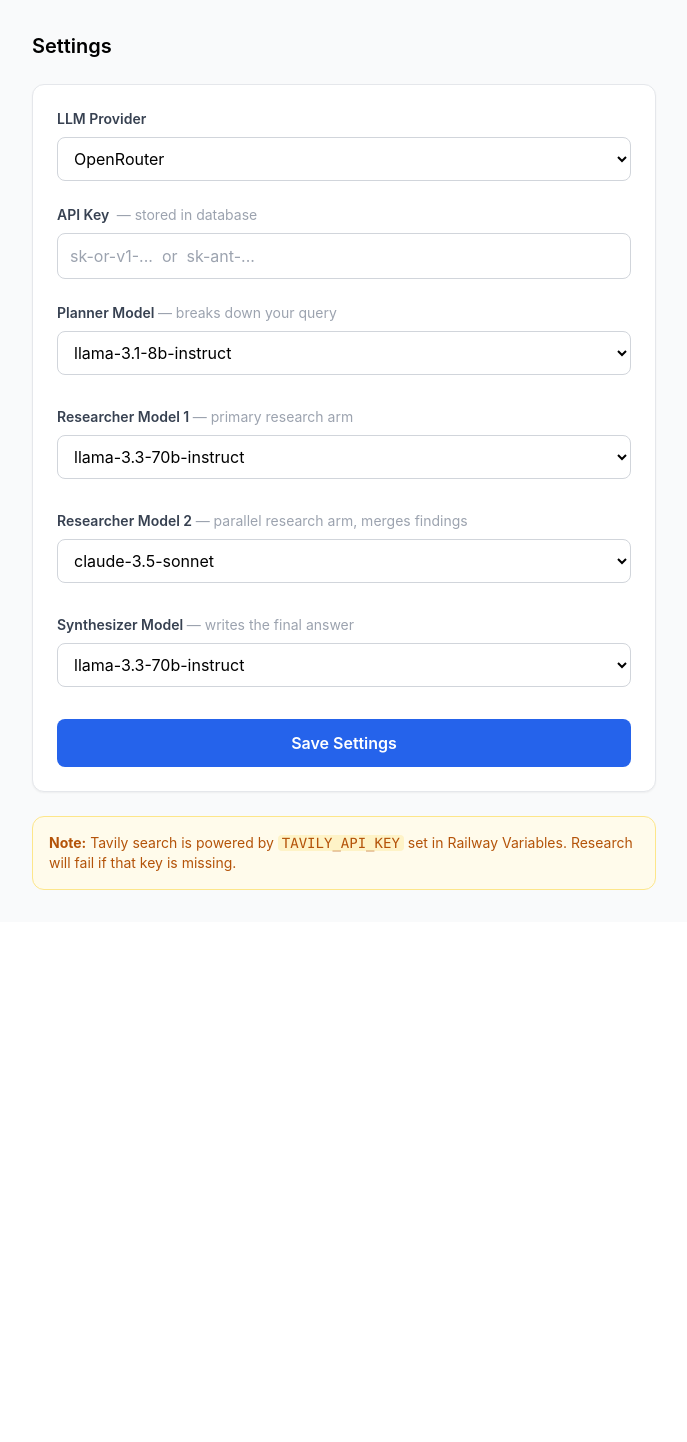
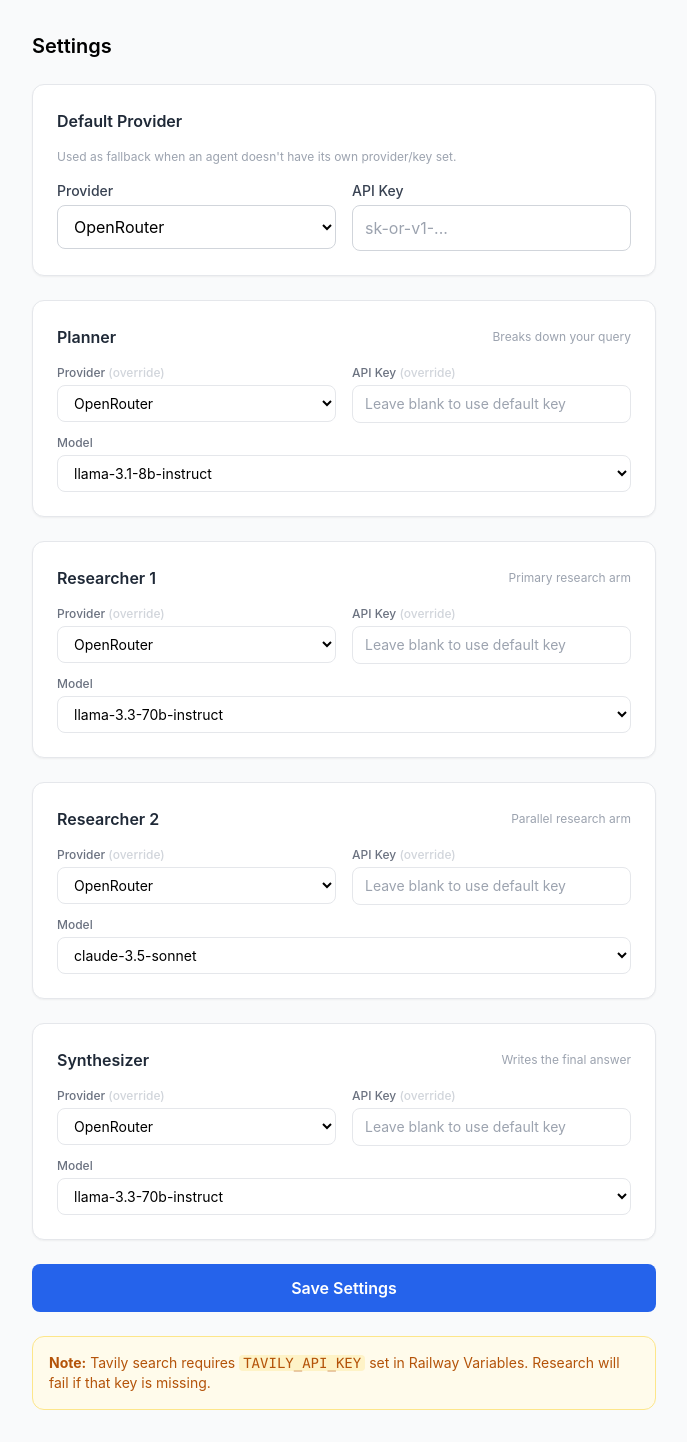
Before and after one commit to crypto2retire/deepsearch, a FastAPI app: page /settings in a window 1280 px wide. Shown: the part 61-1503 px from the top of the page, without its empty margins (296-983 px from the left). Before the commit the page ends 951 px from the top, so only its background shows below. Run offline with FastAPI, Linux system fonts and the light colour scheme; some libraries are stand-ins or nearby versions.

Commit message:
feat: per-agent provider and API key support
- Each agent (planner, researcher 1, researcher 2, synthesizer) can now
  use its own provider and API key, overriding the default
- Redesigned settings page with per-agent provider/key/model cards
- Add DB migration for new columns on startup
- Pipeline uses per-agent provider/key with fallback to default
- Supports mixing OpenRouter, Z.ai, MiniMax, OpenAI, Anthropic, Google

```diff
--- a/app/api/routes/settings.py
+++ b/app/api/routes/settings.py
@@ -84,20 +84,25 @@ async def settings_post(
     provider_api_key: str = Form(...),
     planner_model: str = Form(...),
     planner_custom: str = Form(""),
+    planner_provider: str = Form(""),
+    planner_api_key: str = Form(""),
     researcher_model: str = Form(...),
     researcher_custom: str = Form(""),
+    researcher_provider_1: str = Form(""),
+    researcher_api_key_1: str = Form(""),
     researcher_model_2_raw: str = Form(...),
     researcher_model_2_custom: str = Form(""),
+    researcher_provider_2: str = Form(""),
+    researcher_api_key_2: str = Form(""),
     synthesizer_model: str = Form(...),
     synthesizer_custom: str = Form(""),
+    synthesizer_provider: str = Form(""),
+    synthesizer_api_key: str = Form(""),
 ):
-    # Resolve "custom" selections
     planner = planner_custom if planner_model == "custom" else planner_model
-    researcher = researcher_custom if researcher_model == "custom" else researcher_model
+    researcher_1 = researcher_custom if researcher_model == "custom" else researcher_model
+    researcher_2 = researcher_model_2_raw if researcher_model_2_raw != "custom" else researcher_model_2_custom
     synthesizer = synthesizer_custom if synthesizer_model == "custom" else synthesizer_model
-
-    researcher_model_1 = researcher_model if researcher_model != "custom" else researcher_custom
-    researcher_model_2 = researcher_model_2_raw if researcher_model_2_raw != "custom" else researcher_model_2_custom
 
     try:
         async for db in get_db():
@@ -107,31 +112,54 @@ async def settings_post(
                 row.provider_type = provider_type
                 row.provider_api_key = provider_api_key
                 row.planner_model = planner
-                row.researcher_model_1 = researcher_model_1
-                row.researcher_model_2 = researcher_model_2
+                row.planner_provider = planner_provider or provider_type
+                row.planner_api_key = planner_api_key
+                row.researcher_model_1 = researcher_1
+                row.researcher_provider_1 = researcher_provider_1 or provider_type
+                row.researcher_api_key_1 = researcher_api_key_1
+                row.researcher_model_2 = researcher_2
+                row.researcher_provider_2 = researcher_provider_2 or provider_type
+                row.researcher_api_key_2 = researcher_api_key_2
                 row.synthesizer_model = synthesizer
+                row.synthesizer_provider = synthesizer_provider or provider_type
+                row.synthesizer_api_key = synthesizer_api_key
             else:
                 row = GlobalSetting(
                     provider_type=provider_type,
                     provider_api_key=provider_api_key,
                     planner_model=planner,
-                    researcher_model_1=researcher_model_1,
-                    researcher_model_2=researcher_model_2,
+                    planner_provider=planner_provider or provider_type,
+                    planner_api_key=planner_api_key,
+                    researcher_model_1=researcher_1,
+                    researcher_provider_1=researcher_provider_1 or provider_type,
+                    researcher_api_key_1=researcher_api_key_1,
+                    researcher_model_2=researcher_2,
+                    researcher_provider_2=researcher_provider_2 or provider_type,
+                    researcher_api_key_2=researcher_api_key_2,
                     synthesizer_model=synthesizer,
+                    synthesizer_provider=synthesizer_provider or provider_type,
+                    synthesizer_api_key=synthesizer_api_key,
                 )
                 db.add(row)
             await db.commit()
     except Exception:
-        # Fallback: just update the cache without touching DB
         pass
 
     prefs = {
         "provider_type": provider_type,
         "provider_api_key": provider_api_key,
         "planner_model": planner,
-        "researcher_model_1": researcher_model_1,
-        "researcher_model_2": researcher_model_2,
+        "planner_provider": planner_provider or provider_type,
+        "planner_api_key": planner_api_key,
+        "researcher_model_1": researcher_1,
+        "researcher_provider_1": researcher_provider_1 or provider_type,
+        "researcher_api_key_1": researcher_api_key_1,
+        "researcher_model_2": researcher_2,
+        "researcher_provider_2": researcher_provider_2 or provider_type,
+        "researcher_api_key_2": researcher_api_key_2,
         "synthesizer_model": synthesizer,
+        "synthesizer_provider": synthesizer_provider or provider_type,
+        "synthesizer_api_key": synthesizer_api_key,
     }
     set_global_prefs(prefs)
 
--- a/app/main.py
+++ b/app/main.py
@@ -41,10 +41,22 @@ async def lifespan(app: FastAPI):
                 for stmt in [
                     "ALTER TABLE global_settings ADD COLUMN IF NOT EXISTS researcher_model_1 VARCHAR(200)",
                     "ALTER TABLE global_settings ADD COLUMN IF NOT EXISTS researcher_model_2 VARCHAR(200)",
+                    "ALTER TABLE global_settings ADD COLUMN IF NOT EXISTS planner_provider VARCHAR(50)",
+                    "ALTER TABLE global_settings ADD COLUMN IF NOT EXISTS planner_api_key VARCHAR(500)",
+                    "ALTER TABLE global_settings ADD COLUMN IF NOT EXISTS researcher_provider_1 VARCHAR(50)",
+                    "ALTER TABLE global_settings ADD COLUMN IF NOT EXISTS researcher_api_key_1 VARCHAR(500)",
+                    "ALTER TABLE global_settings ADD COLUMN IF NOT EXISTS researcher_provider_2 VARCHAR(50)",
+                    "ALTER TABLE global_settings ADD COLUMN IF NOT EXISTS researcher_api_key_2 VARCHAR(500)",
+                    "ALTER TABLE global_settings ADD COLUMN IF NOT EXISTS synthesizer_provider VARCHAR(50)",
+                    "ALTER TABLE global_settings ADD COLUMN IF NOT EXISTS synthesizer_api_key VARCHAR(500)",
                     "UPDATE research_sessions SET user_id = '00000000-0000-0000-0000-000000000000' WHERE user_id IS NULL",
                     "ALTER TABLE research_sessions ALTER COLUMN user_id SET DEFAULT '00000000-0000-0000-0000-000000000000'",
                     "ALTER TABLE research_sessions ALTER COLUMN user_id DROP NOT NULL",
                     "UPDATE research_sessions SET status = 'failed' WHERE status = 'active'",
+                    "UPDATE global_settings SET planner_provider = provider_type WHERE planner_provider IS NULL",
+                    "UPDATE global_settings SET researcher_provider_1 = provider_type WHERE researcher_provider_1 IS NULL",
+                    "UPDATE global_settings SET researcher_provider_2 = provider_type WHERE researcher_provider_2 IS NULL",
+                    "UPDATE global_settings SET synthesizer_provider = provider_type WHERE synthesizer_provider IS NULL",
                 ]:
                     try:
                         await db.execute(text(stmt))
@@ -58,11 +70,19 @@ async def lifespan(app: FastAPI):
                         "provider_type": row.provider_type,
                         "provider_api_key": row.provider_api_key,
                         "planner_model": row.planner_model,
+                        "planner_provider": row.planner_provider or row.provider_type,
+                        "planner_api_key": row.planner_api_key or "",
                         "researcher_model_1": row.researcher_model_1 or _DEFAULTS["researcher_model_1"],
+                        "researcher_provider_1": row.researcher_provider_1 or row.provider_type,
+                        "researcher_api_key_1": row.researcher_api_key_1 or "",
                         "researcher_model_2": row.researcher_model_2 or _DEFAULTS["researcher_model_2"],
+                        "researcher_provider_2": row.researcher_provider_2 or row.provider_type,
+                        "researcher_api_key_2": row.researcher_api_key_2 or "",
                         "synthesizer_model": row.synthesizer_model,
+                        "synthesizer_provider": row.synthesizer_provider or row.provider_type,
+                        "synthesizer_api_key": row.synthesizer_api_key or "",
                     })
-                    logger.info(f"Loaded prefs from DB: provider={row.provider_type} planner={row.planner_model}")
+                    logger.info(f"Loaded prefs from DB: provider={row.provider_type} planner={row.planner_model} planner_prov={row.planner_provider}")
                 else:
                     set_global_prefs(_DEFAULTS.copy())
                 break
--- a/app/templates/research/settings.html
+++ b/app/templates/research/settings.html
@@ -21,99 +21,95 @@
     </div>
     {% endif %}
 
-    <div class="bg-white rounded-xl shadow-sm border border-gray-200 p-6 mb-6">
     <form method="post" class="space-y-6">
 
-        <!-- Provider -->
+      <!-- Default Provider (fallback for agents without overrides) -->
+      <div class="bg-white rounded-xl shadow-sm border border-gray-200 p-6">
+        <h3 class="text-base font-semibold text-gray-800 mb-4">Default Provider</h3>
+        <p class="text-xs text-gray-400 mb-4">Used as fallback when an agent doesn't have its own provider/key set.</p>
+        <div class="grid grid-cols-2 gap-4">
           <div>
-          <label class="block text-sm font-semibold text-gray-700 mb-2">LLM Provider</label>
-          <select name="provider_type" id="provider-select"
-            class="w-full px-3 py-2.5 border border-gray-300 rounded-lg focus:ring-2 focus:ring-blue-500 focus:border-blue-500 outline-none bg-white"
-            onchange="onProviderChange()">
+            <label class="block text-sm font-medium text-gray-700 mb-1">Provider</label>
+            <select name="provider_type" id="default-provider"
+              class="w-full px-3 py-2.5 border border-gray-300 rounded-lg focus:ring-2 focus:ring-blue-500 focus:border-blue-500 outline-none bg-white">
               {% for p in providers %}
               <option value="{{ p.id }}" {% if provider_selected == p.id %}selected{% endif %}>{{ p.label }}</option>
               {% endfor %}
             </select>
           </div>
-
-        <!-- API Key -->
           <div>
-          <label class="block text-sm font-semibold text-gray-700 mb-2">
-            API Key
-            <span class="text-gray-400 font-normal ml-1">— stored in database</span>
-          </label>
+            <label class="block text-sm font-medium text-gray-700 mb-1">API Key</label>
             <input type="password" name="provider_api_key"
               value="{{ prefs.provider_api_key or '' }}"
-            placeholder="sk-or-v1-...  or  sk-ant-..."
+              placeholder="sk-or-v1-..."
               class="w-full px-3 py-2.5 border border-gray-300 rounded-lg focus:ring-2 focus:ring-blue-500 focus:border-blue-500 outline-none" />
           </div>
-
-        <!-- Planner Model -->
-        <div>
-          <label class="block text-sm font-semibold text-gray-700 mb-2">Planner Model <span class="text-gray-400 font-normal">— breaks down your query</span></label>
-          <select name="planner_model" id="planner-select"
-            class="model-select w-full px-3 py-2.5 border border-gray-300 rounded-lg focus:ring-2 focus:ring-blue-500 focus:border-blue-500 outline-none bg-white mb-2"
-            onchange="onModelCustomToggle(this)">
-            <option value="custom">— Custom model —</option>
-          </select>
-          <input type="text" name="planner_custom" id="planner-custom"
-            placeholder="e.g. meta-llama/llama-3.1-8b-instruct"
-            class="custom-input w-full px-3 py-2 border border-gray-200 rounded-lg text-sm focus:ring-1 focus:ring-blue-400 outline-none hidden" />
+        </div>
       </div>
 
-        <!-- Researcher Model 1 -->
-        <div>
-          <label class="block text-sm font-semibold text-gray-700 mb-2">
-            Researcher Model 1 <span class="text-gray-400 font-normal">— primary research arm</span>
-          </label>
-          <select name="researcher_model" id="researcher-select"
-            class="model-select w-full px-3 py-2.5 border border-gray-300 rounded-lg focus:ring-2 focus:ring-blue-500 focus:border-blue-500 outline-none bg-white mb-2"
-            onchange="onModelCustomToggle(this)">
-            <option value="custom">— Custom model —</option>
-          </select>
-          <input type="text" name="researcher_custom" id="researcher-custom"
-            placeholder="e.g. meta-llama/llama-3.3-70b-instruct"
-            class="custom-input w-full px-3 py-2 border border-gray-200 rounded-lg text-sm focus:ring-1 focus:ring-blue-400 outline-none hidden" />
+      <!-- Agent cards -->
+      {% set agents = [
+        ("Planner", "planner", "Breaks down your query", prefs.planner_model, prefs.planner_provider, prefs.planner_api_key),
+        ("Researcher 1", "researcher_1", "Primary research arm", prefs.researcher_model_1, prefs.researcher_provider_1, prefs.researcher_api_key_1),
+        ("Researcher 2", "researcher_2", "Parallel research arm", prefs.researcher_model_2, prefs.researcher_provider_2, prefs.researcher_api_key_2),
+        ("Synthesizer", "synthesizer", "Writes the final answer", prefs.synthesizer_model, prefs.synthesizer_provider, prefs.synthesizer_api_key),
+      ] %}
+
+      {% for label, prefix, desc, model_val, prov_val, key_val in agents %}
+      <div class="bg-white rounded-xl shadow-sm border border-gray-200 p-6">
+        <div class="flex items-center justify-between mb-4">
+          <h3 class="text-base font-semibold text-gray-800">{{ label }}</h3>
+          <span class="text-xs text-gray-400">{{ desc }}</span>
         </div>
 
-        <!-- Researcher Model 2 -->
+        <div class="space-y-3">
+          <!-- Override provider + key -->
+          <div class="grid grid-cols-2 gap-4">
             <div>
-          <label class="block text-sm font-semibold text-gray-700 mb-2">
-            Researcher Model 2 <span class="text-gray-400 font-normal">— parallel research arm, merges findings</span>
-          </label>
-          <select name="researcher_model_2_raw" id="researcher2-select"
-            class="model-select w-full px-3 py-2.5 border border-gray-300 rounded-lg focus:ring-2 focus:ring-blue-500 focus:border-blue-500 outline-none bg-white mb-2"
-            onchange="onModelCustomToggle(this)">
-            <option value="custom">— Custom model —</option>
+              <label class="block text-xs font-medium text-gray-500 mb-1">Provider <span class="text-gray-300">(override)</span></label>
+              <select name="{{ prefix }}_provider" data-agent-provider="{{ prefix }}"
+                class="w-full px-3 py-2 border border-gray-200 rounded-lg text-sm focus:ring-1 focus:ring-blue-400 outline-none bg-white">
+                <option value="">Use default</option>
+                {% for p in providers %}
+                <option value="{{ p.id }}" {% if prov_val == p.id %}selected{% endif %}>{{ p.label }}</option>
+                {% endfor %}
               </select>
-          <input type="text" name="researcher_model_2_custom" id="researcher2-custom"
-            placeholder="e.g. anthropic/claude-3.5-sonnet"
-            class="custom-input w-full px-3 py-2 border border-gray-200 rounded-lg text-sm focus:ring-1 focus:ring-blue-400 outline-none hidden" />
+            </div>
+            <div>
+              <label class="block text-xs font-medium text-gray-500 mb-1">API Key <span class="text-gray-300">(override)</span></label>
+              <input type="password" name="{{ prefix }}_api_key"
+                value="{{ key_val or '' }}"
+                placeholder="Leave blank to use default key"
+                class="w-full px-3 py-2 border border-gray-200 rounded-lg text-sm focus:ring-1 focus:ring-blue-400 outline-none" />
+            </div>
           </div>
 
-        <!-- Synthesizer Model -->
+          <!-- Model select -->
           <div>
-          <label class="block text-sm font-semibold text-gray-700 mb-2">Synthesizer Model <span class="text-gray-400 font-normal">— writes the final answer</span></label>
-          <select name="synthesizer_model" id="synthesizer-select"
-            class="model-select w-full px-3 py-2.5 border border-gray-300 rounded-lg focus:ring-2 focus:ring-blue-500 focus:border-blue-500 outline-none bg-white mb-2"
-            onchange="onModelCustomToggle(this)">
-            <option value="custom">— Custom model —</option>
+            <label class="block text-xs font-medium text-gray-500 mb-1">Model</label>
+            <div class="flex gap-2">
+              <select name="{% if prefix == 'researcher_1' %}researcher_model{% elif prefix == 'researcher_2' %}researcher_model_2_raw{% else %}{{ prefix }}_model{% endif %}"
+                data-agent-model="{{ prefix }}"
+                class="flex-1 px-3 py-2 border border-gray-200 rounded-lg text-sm focus:ring-1 focus:ring-blue-400 outline-none bg-white">
+                <option value="custom">— Custom —</option>
               </select>
-          <input type="text" name="synthesizer_custom" id="synthesizer-custom"
-            placeholder="e.g. meta-llama/llama-3.3-70b-instruct"
-            class="custom-input w-full px-3 py-2 border border-gray-200 rounded-lg text-sm focus:ring-1 focus:ring-blue-400 outline-none hidden" />
+              <input type="text" name="{% if prefix == 'researcher_1' %}researcher_custom{% elif prefix == 'researcher_2' %}researcher_model_2_custom{% else %}{{ prefix }}_custom{% endif %}"
+                placeholder="e.g. meta-llama/llama-3.1-8b-instruct"
+                class="custom-input flex-1 px-3 py-2 border border-gray-200 rounded-lg text-sm focus:ring-1 focus:ring-blue-400 outline-none hidden" />
             </div>
+          </div>
+        </div>
+      </div>
+      {% endfor %}
 
       <button type="submit"
         class="w-full bg-blue-600 hover:bg-blue-700 text-white font-semibold py-3 px-4 rounded-lg transition">
         Save Settings
       </button>
+    </form>
 
-      </form>
-    </div>
-
-    <div class="bg-amber-50 rounded-xl border border-amber-200 p-4 text-sm text-amber-700">
-      <strong>Note:</strong> Tavily search is powered by <code class="bg-amber-100 px-1 rounded">TAVILY_API_KEY</code>
+    <div class="bg-amber-50 rounded-xl border border-amber-200 p-4 text-sm text-amber-700 mt-6">
+      <strong>Note:</strong> Tavily search requires <code class="bg-amber-100 px-1 rounded">TAVILY_API_KEY</code>
       set in Railway Variables. Research will fail if that key is missing.
     </div>
   </main>
@@ -123,14 +119,44 @@
   const PROVIDER_MODELS = {{ provider_models | tojson }};
   const CURRENT_PREFS = {{ prefs | tojson }};
 
-  function shortName(model) {
-    // Show only the last path segment for readability
-    return model.split('/').pop();
+  const AGENT_MAP = {
+    planner: { model: CURRENT_PREFS.planner_model, provider: CURRENT_PREFS.planner_provider || CURRENT_PREFS.provider_type },
+    researcher_1: { model: CURRENT_PREFS.researcher_model_1, provider: CURRENT_PREFS.researcher_provider_1 || CURRENT_PREFS.provider_type },
+    researcher_2: { model: CURRENT_PREFS.researcher_model_2, provider: CURRENT_PREFS.researcher_provider_2 || CURRENT_PREFS.provider_type },
+    synthesizer: { model: CURRENT_PREFS.synthesizer_model, provider: CURRENT_PREFS.synthesizer_provider || CURRENT_PREFS.provider_type },
+  };
+
+  function shortName(m) { return m.split('/').pop(); }
+
+  function populateModels(agentPrefix) {
+    var provSel = document.querySelector('[data-agent-provider="' + agentPrefix + '"]');
+    var modelSel = document.querySelector('[data-agent-model="' + agentPrefix + '"]');
+    if (!modelSel) return;
+    var provider = (provSel && provSel.value) || CURRENT_PREFS.provider_type;
+    var models = PROVIDER_MODELS[provider] || [];
+    var currentModel = AGENT_MAP[agentPrefix].model;
+    modelSel.innerHTML = '';
+    var customOpt = document.createElement('option');
+    customOpt.value = 'custom';
+    customOpt.textContent = '\u2014 Custom \u2014';
+    modelSel.appendChild(customOpt);
+    models.forEach(function(m) {
+      if (m === 'custom') return;
+      var opt = document.createElement('option');
+      opt.value = m;
+      opt.textContent = shortName(m);
+      if (m === currentModel) opt.selected = true;
+      modelSel.appendChild(opt);
+    });
+    if (!models.includes(currentModel) && currentModel) {
+      customOpt.selected = true;
+    }
+    toggleCustom(modelSel);
   }
 
-  function onModelCustomToggle(selectEl) {
-    const customInput = selectEl.parentElement.nextElementSibling;
-    if (customInput && customInput.classList.contains('custom-input')) {
+  function toggleCustom(selectEl) {
+    var customInput = selectEl.parentElement.querySelector('.custom-input');
+    if (customInput) {
       if (selectEl.value === 'custom') {
         customInput.classList.remove('hidden');
       } else {
@@ -139,54 +165,17 @@
     }
   }
 
-  function populateSelect(selectEl, models, currentValue) {
-    const existingCustom = selectEl.querySelector('option[value="custom"]');
-    selectEl.innerHTML = '';
-    if (existingCustom) {
-      const opt = document.createElement('option');
-      opt.value = 'custom';
-      opt.textContent = '— Custom model —';
-      selectEl.appendChild(opt);
-    }
-    models.forEach(function(model) {
-      if (model === 'custom') return;
-      const opt = document.createElement('option');
-      opt.value = model;
-      opt.textContent = shortName(model);
-      if (model === currentValue) opt.selected = true;
-      selectEl.appendChild(opt);
+  document.querySelectorAll('[data-agent-provider]').forEach(function(el) {
+    el.addEventListener('change', function() {
+      var prefix = this.getAttribute('data-agent-provider');
+      populateModels(prefix);
     });
-    // Add custom option back if not present
-    if (!selectEl.querySelector('option[value="custom"]')) {
-      const opt = document.createElement('option');
-      opt.value = 'custom';
-      opt.textContent = '— Custom model —';
-      if (currentValue === 'custom' || !models.includes(currentValue)) opt.selected = true;
-      selectEl.insertBefore(opt, selectEl.firstChild);
-    }
-    onModelCustomToggle(selectEl);
-  }
+  });
 
-  function onProviderChange() {
-    const provider = document.getElementById('provider-select').value;
-    const models = PROVIDER_MODELS[provider] || [];
-    document.querySelectorAll('.model-select').forEach(function(sel) {
-      populateSelect(sel, models, '');
+  document.querySelectorAll('[data-agent-model]').forEach(function(el) {
+    el.addEventListener('change', function() { toggleCustom(this); });
   });
-  }
 
-  // Initial population
-  (function() {
-    const provider = CURRENT_PREFS.provider_type || 'openrouter';
-    const models = PROVIDER_MODELS[provider] || [];
-    // Planner
-    populateSelect(document.getElementById('planner-select'), models, CURRENT_PREFS.planner_model || '');
-    // Researcher 1
-    populateSelect(document.getElementById('researcher-select'), models, CURRENT_PREFS.researcher_model_1 || '');
-    // Researcher 2
-    populateSelect(document.getElementById('researcher2-select'), models, CURRENT_PREFS.researcher_model_2 || '');
-    // Synthesizer
-    populateSelect(document.getElementById('synthesizer-select'), models, CURRENT_PREFS.synthesizer_model || '');
-  })();
+  Object.keys(AGENT_MAP).forEach(function(prefix) { populateModels(prefix); });
 </script>
 {% endblock %}
```
Also changed, not shown: app/agents/pipeline.py (+25 -11 lines), app/api/routes/research.py (+10 -2 lines), app/models/research.py (+8 -0 lines), app/services/prefs.py (+12 -12 lines). Lines whose indentation alone changed are shown as unchanged.
